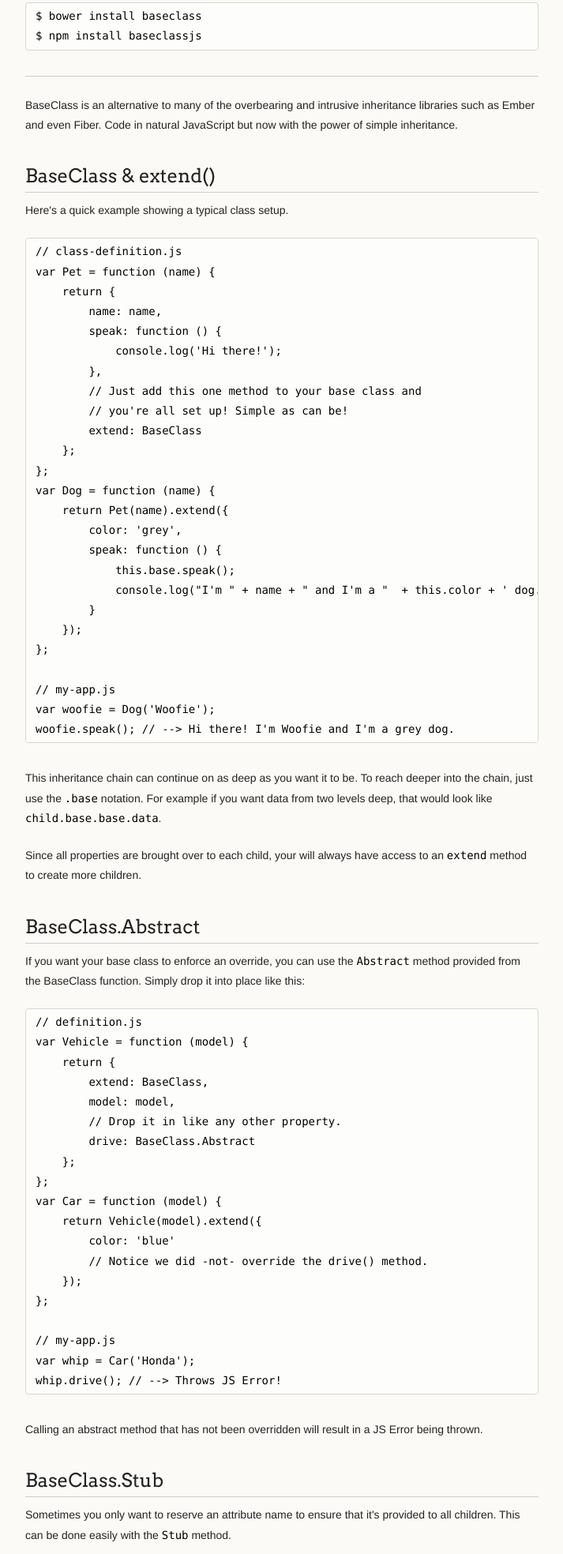
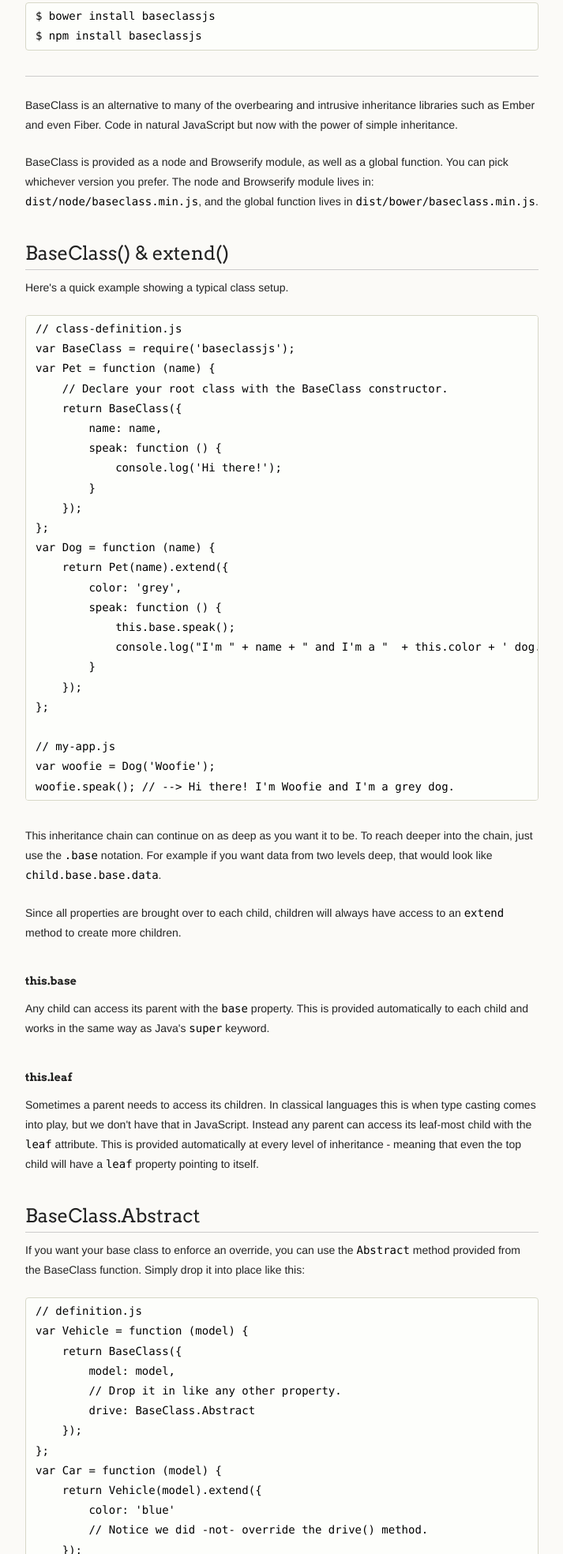
Before and after one commit to cobbdb/baseclass, a plain HTML site: page index.html in a window 1280 px wide. Shown: the part 832-2800 px from the top of the page at 79% size, without its empty margins (278-991 px from the left). Drawn offline with Linux system fonts and the light colour scheme.

```diff
--- a/index.html
+++ b/index.html
@@ -36,7 +36,7 @@
 
 <p>Lean yet robust JavaScript inheritance.</p>
 
-<pre><code>$ bower install baseclass
+<pre><code>$ bower install baseclassjs
 $ npm install baseclassjs
 </code></pre>
 
@@ -46,22 +46,25 @@
 such as Ember and even Fiber. Code in natural JavaScript but now with the power of simple
 inheritance.</p>
 
+<p>BaseClass is provided as a node and Browserify module, as well as a global function. You can
+pick whichever version you prefer. The node and Browserify module lives in:
+<code>dist/node/baseclass.min.js</code>, and the global function lives in <code>dist/bower/baseclass.min.js</code>.</p>
+
 <h2>
-<a name="baseclass--extend" class="anchor" href="#baseclass--extend"><span class="octicon octicon-link"></span></a>BaseClass &amp; extend()</h2>
+<a name="baseclass--extend" class="anchor" href="#baseclass--extend"><span class="octicon octicon-link"></span></a>BaseClass() &amp; extend()</h2>
 
 <p>Here's a quick example showing a typical class setup.</p>
 
 <pre><code>// class-definition.js
+var BaseClass = require('baseclassjs');
 var Pet = function (name) {
-    return {
+    // Declare your root class with the BaseClass constructor.
+    return BaseClass({
         name: name,
         speak: function () {
             console.log('Hi there!');
-        },
-        // Just add this one method to your base class and
-        // you're all set up! Simple as can be!
-        extend: BaseClass
-    };
+        }
+    });
 };
 var Dog = function (name) {
     return Pet(name).extend({
@@ -82,8 +85,23 @@
 chain, just use the <code>.base</code> notation. For example if you want data from two levels deep, that
 would look like <code>child.base.base.data</code>.</p>
 
-<p>Since all properties are brought over to each child, your will always have access to an <code>extend</code>
+<p>Since all properties are brought over to each child, children will always have access to an <code>extend</code>
 method to create more children.</p>
+
+<h4>
+<a name="thisbase" class="anchor" href="#thisbase"><span class="octicon octicon-link"></span></a>this.base</h4>
+
+<p>Any child can access its parent with the <code>base</code> property. This is provided automatically to
+each child and works in the same way as Java's <code>super</code> keyword.</p>
+
+<h4>
+<a name="thisleaf" class="anchor" href="#thisleaf"><span class="octicon octicon-link"></span></a>this.leaf</h4>
+
+<p>Sometimes a parent needs to access its children. In classical languages this is when type
+casting comes into play, but we don't have that in JavaScript. Instead any parent can
+access its leaf-most child with the <code>leaf</code> attribute. This is provided automatically at
+every level of inheritance - meaning that even the top child will have a <code>leaf</code>
+property pointing to itself.</p>
 
 <h2>
 <a name="baseclassabstract" class="anchor" href="#baseclassabstract"><span class="octicon octicon-link"></span></a>BaseClass.Abstract</h2>
@@ -93,12 +111,11 @@
 
 <pre><code>// definition.js
 var Vehicle = function (model) {
-    return {
-        extend: BaseClass,
+    return BaseClass({
         model: model,
         // Drop it in like any other property.
         drive: BaseClass.Abstract
-    };
+    });
 };
 var Car = function (model) {
     return Vehicle(model).extend({
@@ -122,12 +139,11 @@
 
 <pre><code>// definition.js
 var Vehicle = function (model) {
-    return {
-        extend: BaseClass,
+    return BaseClass({
         model: model,
         // Drop it in like any other property.
         honk: BaseClass.Stub
-    };
+    });
 };
 var Car = function (model) {
     return Vehicle(model).extend({
@@ -144,7 +160,7 @@
 <hr>
 
 <ul>
-<li>See: <a href="http://cobbdb.github.io/baseclass/">http://cobbdb.github.io/baseclass/</a>
+<li>See: <a href="http://cobbdb.github.io/baseclass">http://cobbdb.github.io/baseclass</a>
 </li>
 <li>See: <a href="http://github.com/cobbdb/baseclass">http://github.com/cobbdb/baseclass</a>
 </li>
```
Also changed, not shown: params.json (+1 -1 lines).
